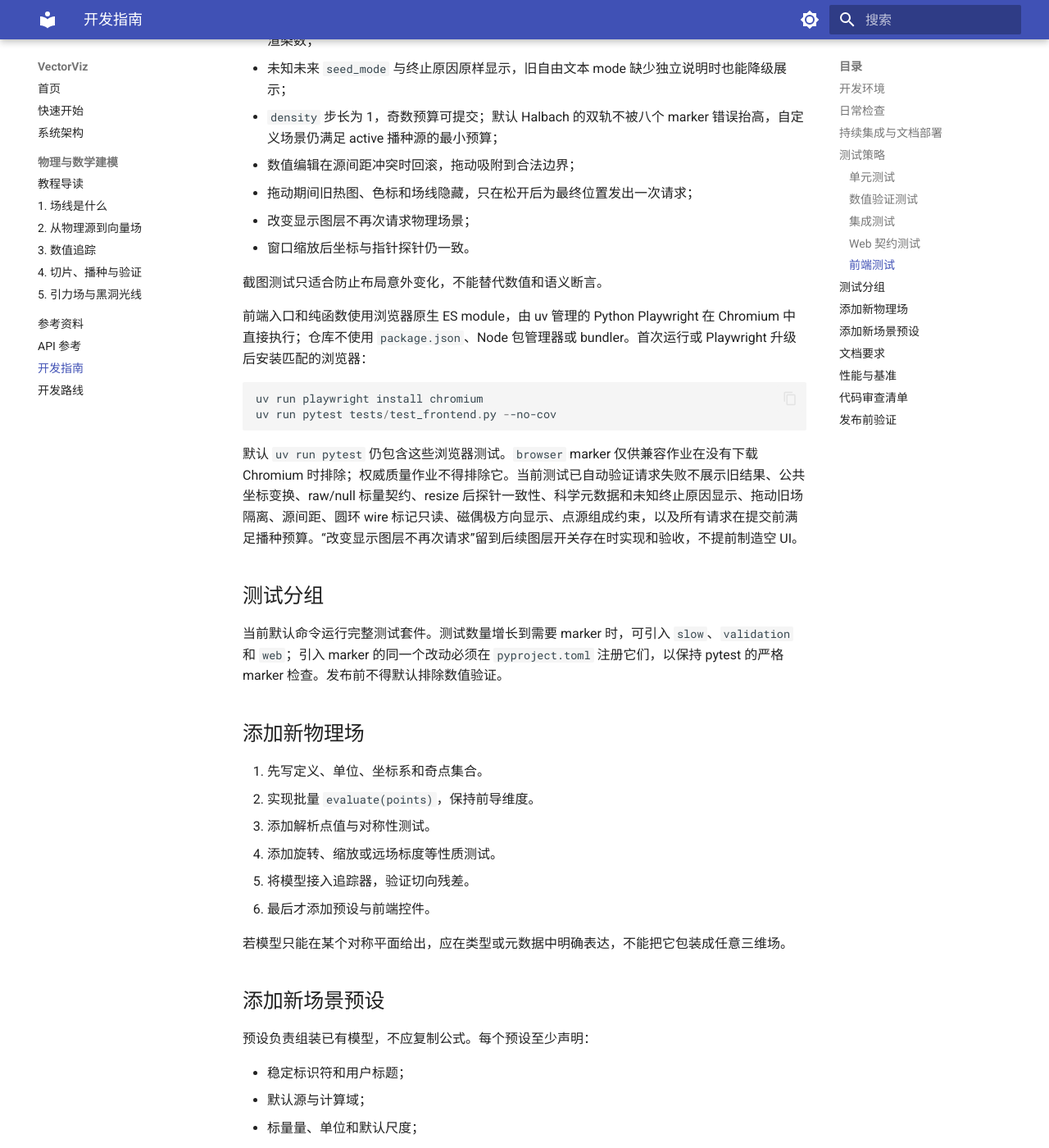
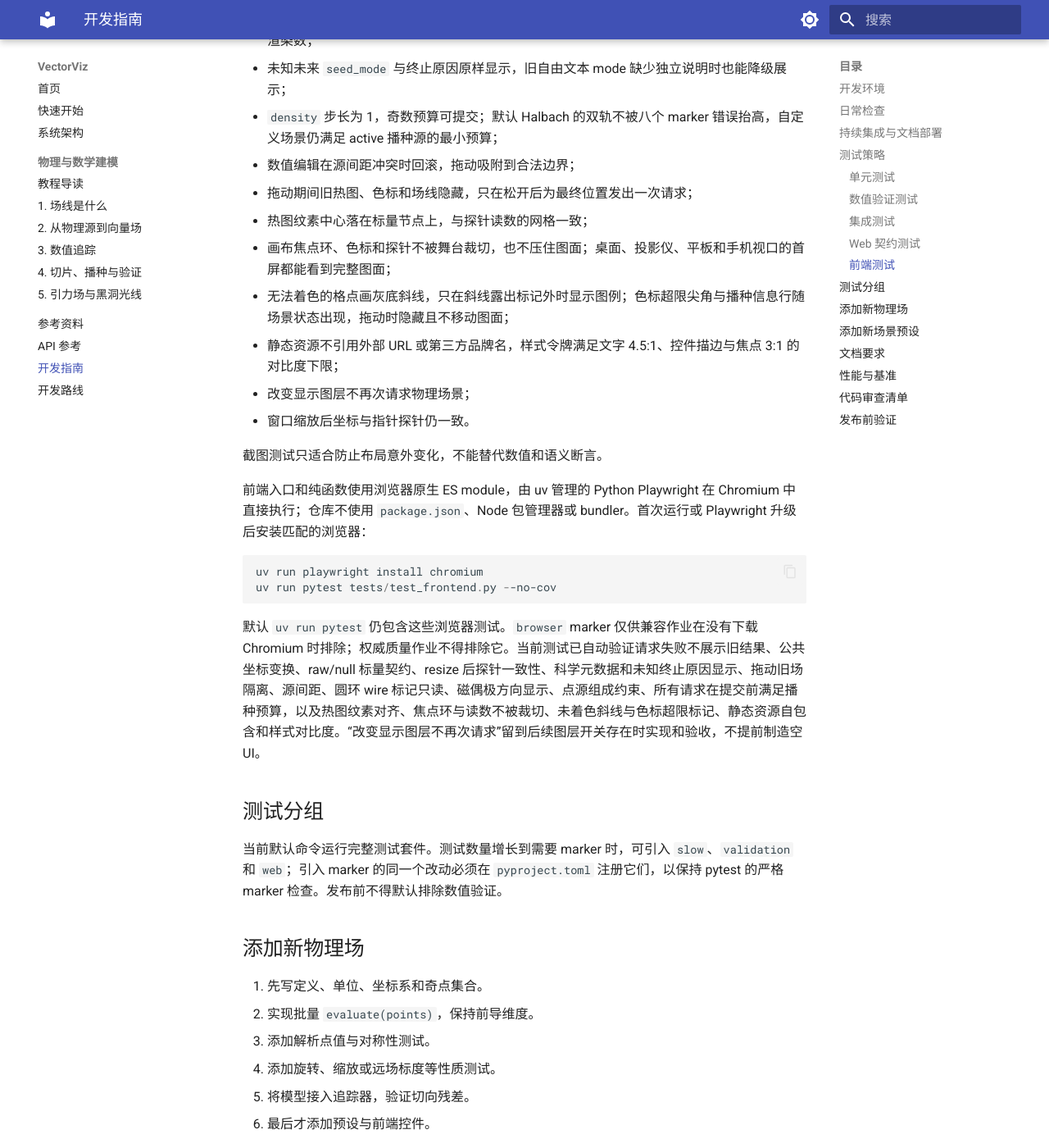
Before and after one commit to longwarriors/Vector_field_streamline, an MkDocs documentation site: the page built from docs/development.md, in a window 1280 px wide and 1400 px high, scrolled down 3404 px. Shown: the whole window at 82% size. Built offline with MkDocs 1.6.1 and Material for MkDocs 9.7.7, drawn with Linux system fonts in a browser that asks for light colours; nearby versions of some CDN libraries; library files that are not in the unit come from our copies.

Commit message:
Document the whiteboard reading aids and correct loop seeding text
Describe the new layout and how to read the colorbar extend triangles,
the hatched uncoloured cells and the marker rings, and list the new
frontend guarantees in the development guide.

Tutorial 2 still called the current-loop seeds geometric coverage,
contradicting scene.py and the API reference: they are equal-psi seeds.
Tutorial 4 now also states that on the meridian plane equal flux means
line density proportional to rho|B|, not |B|.

Co-Authored-By: Claude Opus 5.5 (1M context) <noreply@anthropic.com>
Claude-Session: https://claude.ai/code/session_01L4ej1GEBafvbThiaoZKahj

````diff
--- a/docs/development.md
+++ b/docs/development.md
@@ -115,6 +115,10 @@ uv run mkdocs serve
 - `density` 步长为 1，奇数预算可提交；默认 Halbach 的双轨不被八个 marker 错误抬高，自定义场景仍满足 active 播种源的最小预算；
 - 数值编辑在源间距冲突时回滚，拖动吸附到合法边界；
 - 拖动期间旧热图、色标和场线隐藏，只在松开后为最终位置发出一次请求；
+- 热图纹素中心落在标量节点上，与探针读数的网格一致；
+- 画布焦点环、色标和探针不被舞台裁切，也不压住图面；桌面、投影仪、平板和手机视口的首屏都能看到完整图面；
+- 无法着色的格点画灰底斜线，只在斜线露出标记外时显示图例；色标超限尖角与播种信息行随场景状态出现，拖动时隐藏且不移动图面；
+- 静态资源不引用外部 URL 或第三方品牌名，样式令牌满足文字 4.5:1、控件描边与焦点 3:1 的对比度下限；
 - 改变显示图层不再次请求物理场景；
 - 窗口缩放后坐标与指针探针仍一致。
 
@@ -127,7 +131,7 @@ uv run playwright install chromium
 uv run pytest tests/test_frontend.py --no-cov
 ```
 
-默认 `uv run pytest` 仍包含这些浏览器测试。`browser` marker 仅供兼容作业在没有下载 Chromium 时排除；权威质量作业不得排除它。当前测试已自动验证请求失败不展示旧结果、公共坐标变换、raw/null 标量契约、resize 后探针一致性、科学元数据和未知终止原因显示、拖动旧场隔离、源间距、圆环 wire 标记只读、磁偶极方向显示、点源组成约束，以及所有请求在提交前满足播种预算。“改变显示图层不再次请求”留到后续图层开关存在时实现和验收，不提前制造空 UI。
+默认 `uv run pytest` 仍包含这些浏览器测试。`browser` marker 仅供兼容作业在没有下载 Chromium 时排除；权威质量作业不得排除它。当前测试已自动验证请求失败不展示旧结果、公共坐标变换、raw/null 标量契约、resize 后探针一致性、科学元数据和未知终止原因显示、拖动旧场隔离、源间距、圆环 wire 标记只读、磁偶极方向显示、点源组成约束、所有请求在提交前满足播种预算，以及热图纹素对齐、焦点环与读数不被裁切、未着色斜线与色标超限标记、静态资源自包含和样式对比度。“改变显示图层不再次请求”留到后续图层开关存在时实现和验收，不提前制造空 UI。
 
 ## 测试分组
 
````
Also changed, not shown: docs/api.md (+1 -1 lines), docs/getting-started.md (+6 -0 lines), docs/index.md (+1 -1 lines), docs/tutorial/02-field-models.md (+1 -1 lines), docs/tutorial/04-slices-and-validation.md (+2 -0 lines).
